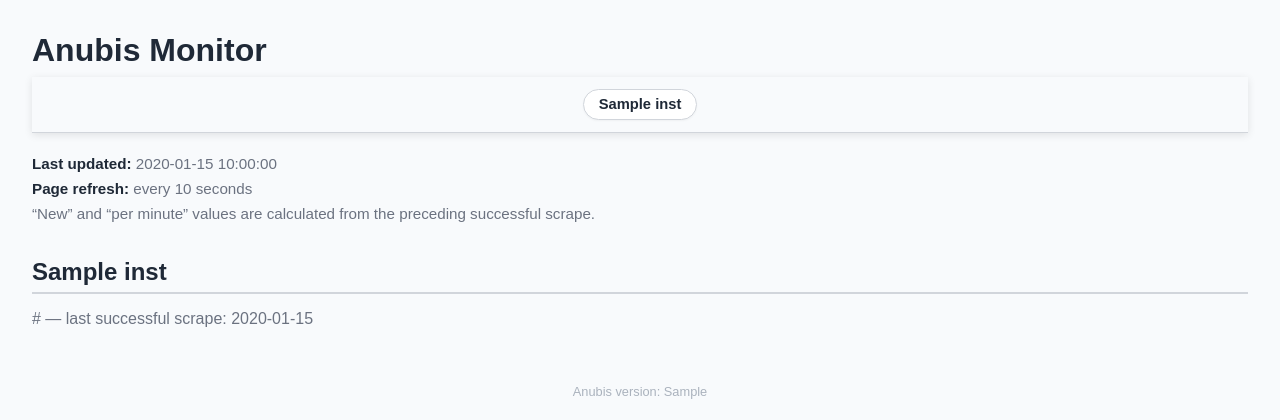
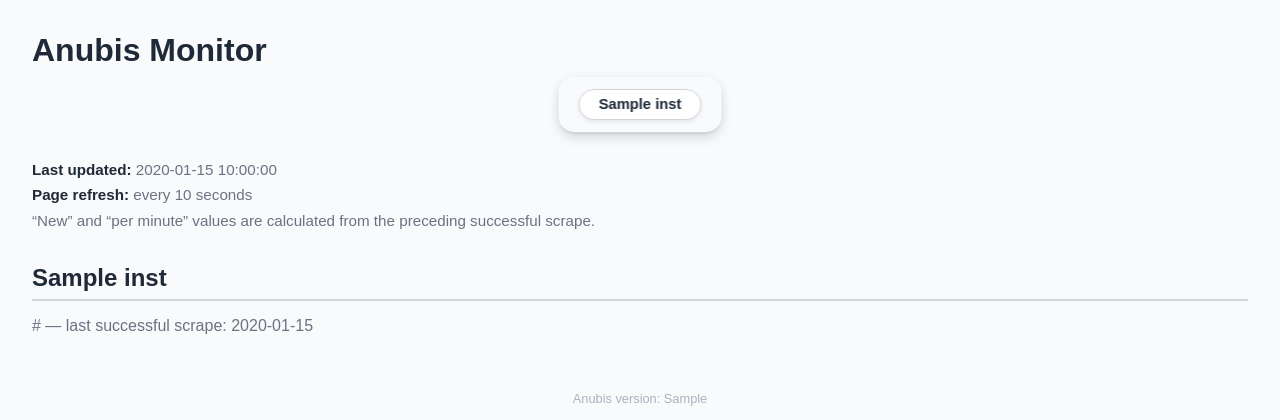
Before and after one commit to brianread108/Anubis-Support, a FastAPI app: template anubis-monitor/app/templates/index.html in a window 1280 px wide. Shown: the top 420 px of the page. Run offline with FastAPI, Linux system fonts and the light colour scheme; the template is opened without the code that fills it: most values are stand-ins (such as "Sample title", 1, 10 or a date in 2020).

Commit message:
Enhance toc for visibility and usability

```diff
--- a/anubis-monitor/app/templates/index.html
+++ b/anubis-monitor/app/templates/index.html
@@ -166,24 +166,28 @@
     }
 
     .toc {
-      display: flex;
+      display: inline-flex;
       flex-wrap: wrap;
       justify-content: center;
       gap: 0.5rem;
-      margin: 0 0 1.25rem;
+      margin: 0 auto 1.25rem;
       position: sticky;
       top: 0;
       z-index: 1000;
-      background: rgba(248, 250, 252, 0.95);
-      -webkit-backdrop-filter: blur(6px);
-      backdrop-filter: blur(6px);
-      padding: 0.75rem 0.5rem;
-      box-shadow: 0 2px 8px rgba(0, 0, 0, 0.10);
+      background: rgba(248, 250, 252, 0.99);
+      -webkit-backdrop-filter: blur(8px);
+      backdrop-filter: blur(8px);
+      padding: 0.75rem 1.25rem;
+      box-shadow: 0 4px 12px rgba(0, 0, 0, 0.15), 0 1px 2px rgba(0, 0, 0, 0.08);
       border-bottom: 1px solid var(--border);
+      border-radius: 1rem;
+      max-width: fit-content;
+      left: 50%;
+      transform: translateX(-50%);
     }
 
     .toc-item {
-      padding: 0.4rem 0.9rem;
+      padding: 0.4rem 1.2rem;
       border: 1px solid var(--border);
       border-radius: 999px;
       background: var(--card);
@@ -191,11 +195,46 @@
       color: var(--text);
       font-weight: 600;
       font-size: 0.92rem;
-      box-shadow: 0 1px 2px rgba(0, 0, 0, 0.04);
+      box-shadow: 0 2px 4px rgba(0, 0, 0, 0.08), inset 0 1px 0 rgba(255, 255, 255, 0.5);
+      transition: all 0.2s ease;
     }
 
     .toc-item:hover {
-      background: #e5e7eb;
+      background: #f1f5f9;
+      transform: translateY(-1px);
+      box-shadow: 0 4px 8px rgba(0, 0, 0, 0.12), inset 0 1px 0 rgba(255, 255, 255, 0.7);
+    }
+
+    .toc-item.healthy {
+      border-color: var(--green);
+      box-shadow: 0 2px 4px rgba(21, 128, 61, 0.2), inset 0 1px 0 rgba(255, 255, 255, 0.5);
+    }
+
+    .toc-item.healthy:hover {
+      background: #f0fdf4;
+      box-shadow: 0 4px 8px rgba(21, 128, 61, 0.3), inset 0 1px 0 rgba(255, 255, 255, 0.7);
+    }
+
+    .toc-item.degraded {
+      border-color: var(--amber);
+      box-shadow: 0 2px 4px rgba(180, 83, 9, 0.2), inset 0 1px 0 rgba(255, 255, 255, 0.5);
+    }
+
+    .toc-item.degraded:hover {
+      background: #fffbeb;
+      box-shadow: 0 4px 8px rgba(180, 83, 9, 0.3), inset 0 1px 0 rgba(255, 255, 255, 0.7);
+    }
+
+    .toc-item.down,
+    .toc-item.error {
+      border-color: var(--red);
+      box-shadow: 0 2px 4px rgba(185, 28, 28, 0.2), inset 0 1px 0 rgba(255, 255, 255, 0.5);
+    }
+
+    .toc-item.down:hover,
+    .toc-item.error:hover {
+      background: #fef2f2;
+      box-shadow: 0 4px 8px rgba(185, 28, 28, 0.3), inset 0 1px 0 rgba(255, 255, 255, 0.7);
     }
 
     .meta-list {
```
